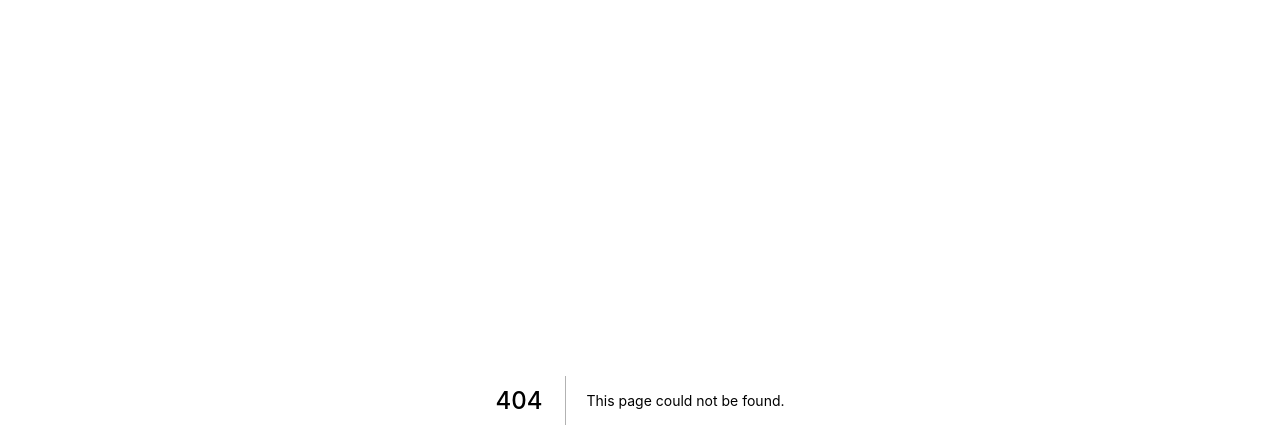
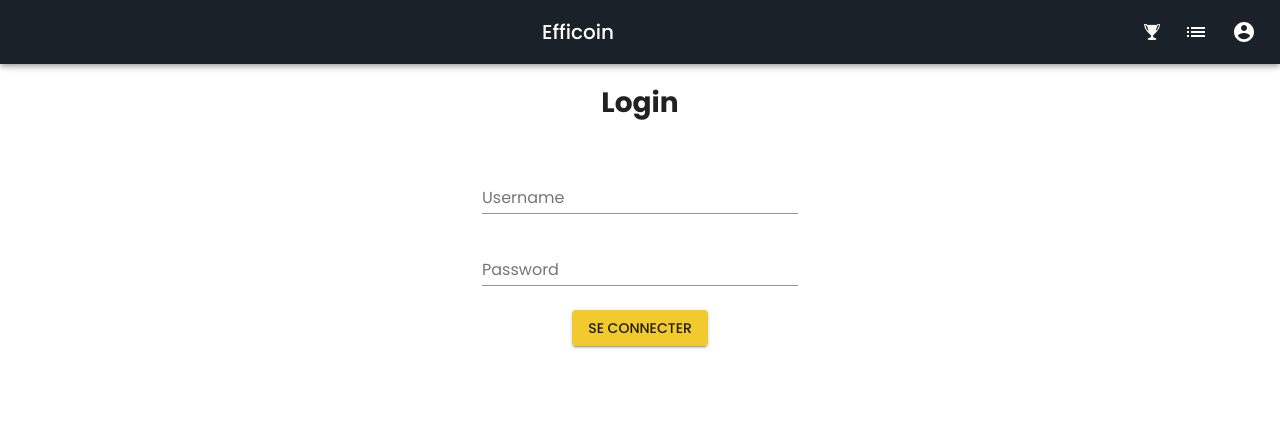
Before and after one commit to StefanSpeterDev/efficoin, a Next.js app: page /login in a window 1280 px wide. Before the commit this address had no page. Shown: the top 448 px of the page. Built offline with nearby package versions, Linux system fonts and the light colour scheme.

Commit message:
login form

```diff
--- a/pages/_app.js
+++ b/pages/_app.js
@@ -1,4 +1,5 @@
 import React from 'react';
+import "./style.css";
 import PropTypes from 'prop-types';
 import Head from 'next/head';
 import { ThemeProvider } from '@material-ui/core/styles';
--- /dev/null
+++ b/pages/login.js
@@ -0,0 +1,208 @@
+import React from "react";
+import { fade, makeStyles } from "@material-ui/core/styles";
+import Paper from "@material-ui/core/Paper";
+import Grid from "@material-ui/core/Grid";
+import AppBar from "@material-ui/core/AppBar";
+import Toolbar from "@material-ui/core/Toolbar";
+import IconButton from "@material-ui/core/IconButton";
+import Typography from "@material-ui/core/Typography";
+import Badge from "@material-ui/core/Badge";
+import MenuItem from "@material-ui/core/MenuItem";
+import Menu from "@material-ui/core/Menu";
+import AccountCircle from "@material-ui/icons/AccountCircle";
+import ListIcon from "@material-ui/icons/List";
+import NotificationsIcon from "@material-ui/icons/Notifications";
+import MoreIcon from "@material-ui/icons/MoreVert";
+import Image from "next/image";
+import TextField from '@material-ui/core/TextField';
+import Head from "next/head";
+import { Box, Button, Container } from "@material-ui/core";
+import styles from "../styles/Homepage.module.css";
+
+const useStyles = makeStyles((theme) => ({
+    grow: {
+        flexGrow: 1,
+    },
+    paper: {
+        padding: theme.spacing(2),
+        textAlign: "center",
+        color: theme.palette.text.secondary,
+    },
+    menuButton: {
+        marginRight: theme.spacing(2),
+    },
+    title: {
+        display: "none",
+        flexGrow: 1,
+        textAlign: "center",
+        [theme.breakpoints.up("sm")]: {
+            display: "block",
+        },
+    },
+    sectionDesktop: {
+        display: "none",
+        [theme.breakpoints.up("md")]: {
+            display: "flex",
+        },
+    },
+    sectionMobile: {
+        display: "flex",
+        [theme.breakpoints.up("md")]: {
+            display: "none",
+        },
+    },
+}));
+
+export default function PrimarySearchAppBar() {
+    const classes = useStyles();
+    const [anchorEl, setAnchorEl] = React.useState(null);
+    const [mobileMoreAnchorEl, setMobileMoreAnchorEl] = React.useState(null);
+
+    const isMenuOpen = Boolean(anchorEl);
+    const isMobileMenuOpen = Boolean(mobileMoreAnchorEl);
+
+    const handleProfileMenuOpen = (event) => {
+        setAnchorEl(event.currentTarget);
+    };
+
+    const handleMobileMenuClose = () => {
+        setMobileMoreAnchorEl(null);
+    };
+
+    const handleMenuClose = () => {
+        setAnchorEl(null);
+        handleMobileMenuClose();
+    };
+
+    const handleMobileMenuOpen = (event) => {
+        setMobileMoreAnchorEl(event.currentTarget);
+    };
+
+    const menuId = "primary-search-account-menu";
+    const renderMenu = (
+        <Menu
+            anchorEl={anchorEl}
+            anchorOrigin={{ vertical: "top", horizontal: "right" }}
+            id={menuId}
+            keepMounted
+            transformOrigin={{ vertical: "top", horizontal: "right" }}
+            open={isMenuOpen}
+            onClose={handleMenuClose}
+        >
+            <MenuItem onClick={handleMenuClose}>Profil</MenuItem>
+            <MenuItem onClick={handleMenuClose}>Paramètres</MenuItem>
+        </Menu>
+    );
+
+    const mobileMenuId = "primary-search-account-menu-mobile";
+    const renderMobileMenu = (
+        <Menu
+            anchorEl={mobileMoreAnchorEl}
+            anchorOrigin={{ vertical: "top", horizontal: "right" }}
+            id={mobileMenuId}
+            keepMounted
+            transformOrigin={{ vertical: "top", horizontal: "right" }}
+            open={isMobileMenuOpen}
+            onClose={handleMobileMenuClose}
+        >
+            <MenuItem>
+                <IconButton aria-label="Listing leaderboard" color="inherit">
+                    <ListIcon />
+                </IconButton>
+                <p>Messages</p>
+            </MenuItem>
+            <MenuItem>
+                <IconButton aria-label="show 11 new notifications" color="inherit">
+                    <Badge badgeContent={11} color="secondary">
+                        <NotificationsIcon />
+                    </Badge>
+                </IconButton>
+                <p>Notifications</p>
+            </MenuItem>
+            <MenuItem onClick={handleProfileMenuOpen}>
+                <IconButton
+                    aria-label="account of current user"
+                    aria-controls="primary-search-account-menu"
+                    aria-haspopup="true"
+                    color="inherit"
+                >
+                    <AccountCircle />
+                </IconButton>
+                <p>Profile</p>
+            </MenuItem>
+        </Menu>
+    );
+
+    const renderLogin = (
+        <Container>
+            <Grid container
+                  direction="column"
+                  justify="center"
+                  alignItems="center" spacing={3}>
+                <Grid item xs={12}>
+                    <h1>Login</h1>
+                </Grid>
+
+                <Grid item xs={12}>
+                    <TextField id="standard-basic" label="Username" />
+                </Grid>
+                <Grid item xs={12}>
+                    <TextField
+                        id="standard-password-input"
+                        label="Password"
+                        type="password"
+                        autoComplete="current-password"
+                    />
+                </Grid>
+                <Grid item xs={12}>
+                    <Button variant="contained" color="secondary">
+                        se connecter
+                    </Button>
+                </Grid>
+            </Grid>
+        </Container>
+    );
+
+    return (
+        <div className={classes.grow}>
+            <AppBar position="static">
+                <Toolbar>
+                    <Typography className={classes.title} variant="h6" noWrap>
+                        Efficoin
+                    </Typography>
+                    <div className={classes.sectionDesktop}>
+                        <IconButton aria-label="Leaderboard" color="inherit">
+                            <Image src="/trophy.png" height={16} width={16} />
+                        </IconButton>
+                        <IconButton aria-label="Leaderboard" color="inherit">
+                            <ListIcon />
+                        </IconButton>
+                        <IconButton
+                            edge="end"
+                            aria-label="account of current user"
+                            aria-controls={menuId}
+                            aria-haspopup="true"
+                            onClick={handleProfileMenuOpen}
+                            color="inherit"
+                        >
+                            <AccountCircle />
+                        </IconButton>
+                    </div>
+                    <div className={classes.sectionMobile}>
+                        <IconButton
+                            aria-label="show more"
+                            aria-controls={mobileMenuId}
+                            aria-haspopup="true"
+                            onClick={handleMobileMenuOpen}
+                            color="inherit"
+                        >
+                            <MoreIcon />
+                        </IconButton>
+                    </div>
+                </Toolbar>
+            </AppBar>
+            {renderLogin}
+        </div>
+
+    );
+}
--- /dev/null
+++ b/pages/style.css
@@ -0,0 +1,3 @@
+.login_container{
+
+}
```
Also changed, not shown: pages/register.js (added, +29 -0 lines), pages/api/users/register.js (added), 1 other file (tests, documents, lock files or other folders).
